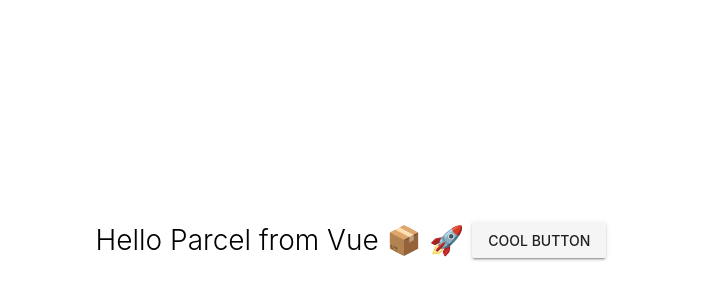
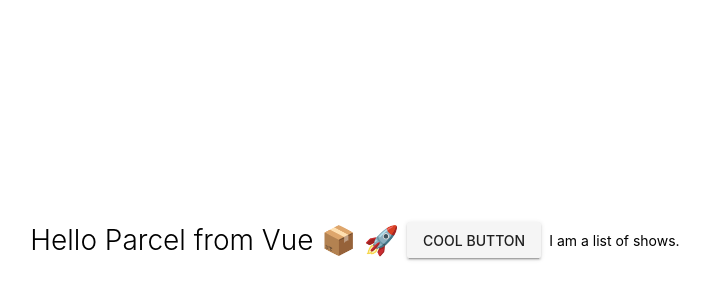
Before and after one commit to Paul-Kijtapart/smile, a Vue app: page / in a window 1280 px wide. Shown: the part 160-460 px from the top of the page, without its empty margins (285-995 px from the left). Built offline with nearby package versions, Linux system fonts and the light colour scheme.

Commit message:
Feat: Set up Shows and Show components.

```diff
--- a/src/App.vue
+++ b/src/App.vue
@@ -1,13 +1,17 @@
 <template lang="html">
   <div id="app">
     <h1>Hello Parcel from Vue 📦 🚀</h1>
-    <v-btn> Cool button </v-btn>
+    <v-btn> Cool button</v-btn>
+    <shows></shows>
   </div>
 </template>
 
 <script>
+  import Shows from "./components/shows/shows";
+
   export default {
-    name: 'app'
+    name: 'app',
+    components: {Shows}
   }
 </script>
 
--- /dev/null
+++ b/src/components/shows/index.js
@@ -0,0 +1,7 @@
+export Shows from "./shows";
+
+export {
+  Shows
+};
+
+export default Shows;
--- /dev/null
+++ b/src/components/shows/shows.vue
@@ -0,0 +1,15 @@
+<template>
+  <div>
+    I am a list of shows.
+  </div>
+</template>
+
+<script>
+  export default {
+    name: "shows"
+  }
+</script>
+
+<style scoped>
+
+</style>
```
Also changed, not shown: src/components/shows/components/show/index.js (added, +7 -0 lines), src/components/shows/components/show/show.vue (added, +15 -0 lines).
